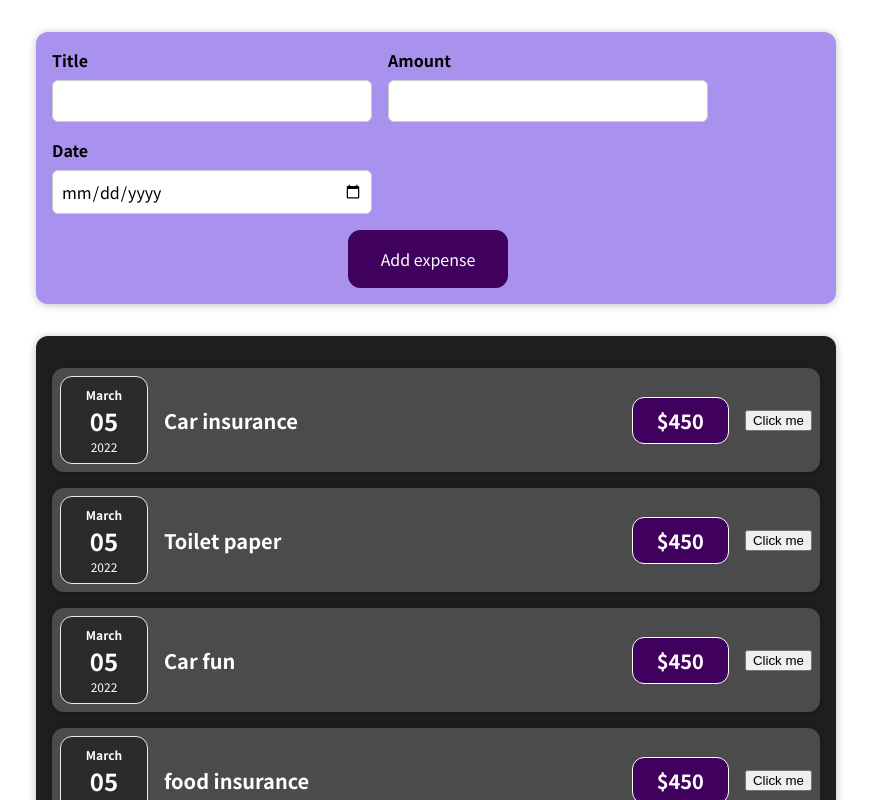
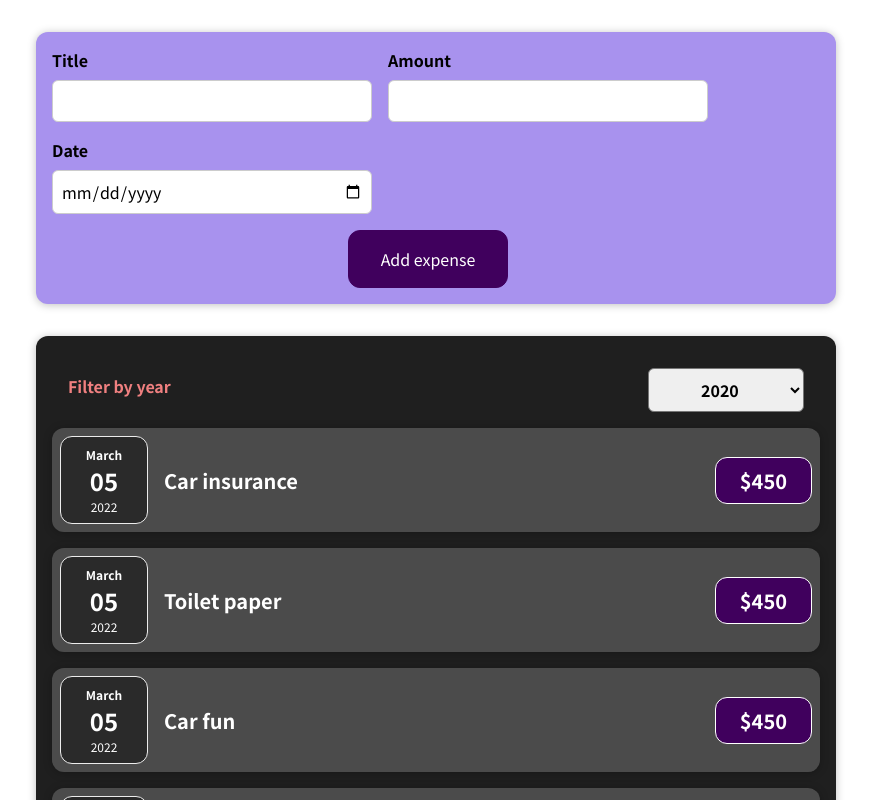
Before and after one commit to PrakatNeupane/expense-tracker-1, a React (Create React App) app: page / in a window 1280 px wide. Shown: the top 800 px of the page, without its empty margins (204-1075 px from the left). Built offline with nearby package versions, Linux system fonts and the light colour scheme.

Commit message:
added a component ExpenseFilter

```diff
--- a/src/components/Expenses/ExpenseItem.js
+++ b/src/components/Expenses/ExpenseItem.js
@@ -5,20 +5,13 @@
 
 export const ExpenseItem = (props) => {
 
-  const [title, setTitle] = useState(props.title)
-  console.log('State reevaluated');
-
-  const clickHandler = () => {
-    setTitle('updated');
-  }
   return (
     <Card className="expense-item">
       <ExpenseDate date={props.date} />
 
       <div className="expense-item__description">
-        <h2>{title}</h2>
+        <h2>{props.title}</h2>
         <div className="expense-item__price">${props.amount}</div>
-        <button onClick={clickHandler}>Click me</button>
       </div>
     </Card>
   );
--- a/src/components/Expenses/Expenses.js
+++ b/src/components/Expenses/Expenses.js
@@ -1,11 +1,20 @@
-import React from "react";
+import React, { useState } from "react";
 import { Card } from "../UI/Card";
+import ExpensesFilter from "./ExpensesFilter";
 import { ExpenseItem } from "./ExpenseItem";
 import "./Expenses.css";
 
 export const Expenses = ({ items }) => {
+
+  const [filteredYear, setFilteredYear] = useState('2020')
+  const filterChangeHandler = (selectedYear) => {
+    setFilteredYear(selectedYear)
+    console.log(filteredYear);
+  }
   return (
+
     <Card className="expenses">
+      <ExpensesFilter selected={filteredYear} changeDate={filterChangeHandler}></ExpensesFilter>
       <ExpenseItem
         title={items[0].title}
         date={items[0].date}
@@ -27,5 +36,6 @@
         amount={items[3].amount}
       />
     </Card>
+
   );
 };
--- /dev/null
+++ b/src/components/Expenses/ExpensesFilter.css
@@ -0,0 +1,24 @@
+.expenses-filter {
+  color: lightcoral;
+  padding: 0 1rem;
+}
+
+.expenses-filter__control {
+  display: flex;
+  width: 100%;
+  align-items: center;
+  justify-content: space-between;
+  margin: 1rem 0;
+}
+
+.expenses-filter label {
+  font-weight: bold;
+  margin-bottom: 0.5rem;
+}
+
+.expenses-filter select {
+  font: inherit;
+  padding: 0.5rem 3rem;
+  font-weight: bold;
+  border-radius: 6px;
+}
--- /dev/null
+++ b/src/components/Expenses/ExpensesFilter.js
@@ -0,0 +1,24 @@
+import React from 'react';
+
+import './ExpensesFilter.css';
+
+const ExpensesFilter = ({ changeDate, selected }) => {
+  const dropDownChangeHandler = (e) => {
+    changeDate(e.target.value)
+  }
+  return (
+    <div className='expenses-filter'>
+      <div className='expenses-filter__control'>
+        <label>Filter by year</label>
+        <select value={selected} onChange={dropDownChangeHandler}>
+          <option value='2022'>2022</option>
+          <option value='2021'>2021</option>
+          <option value='2020'>2020</option>
+          <option value='2019'>2019</option>
+        </select>
+      </div>
+    </div>
+  );
+};
+
+export default ExpensesFilter;
```
Also changed, not shown: 1 other file (tests, documents, lock files or other folders).
